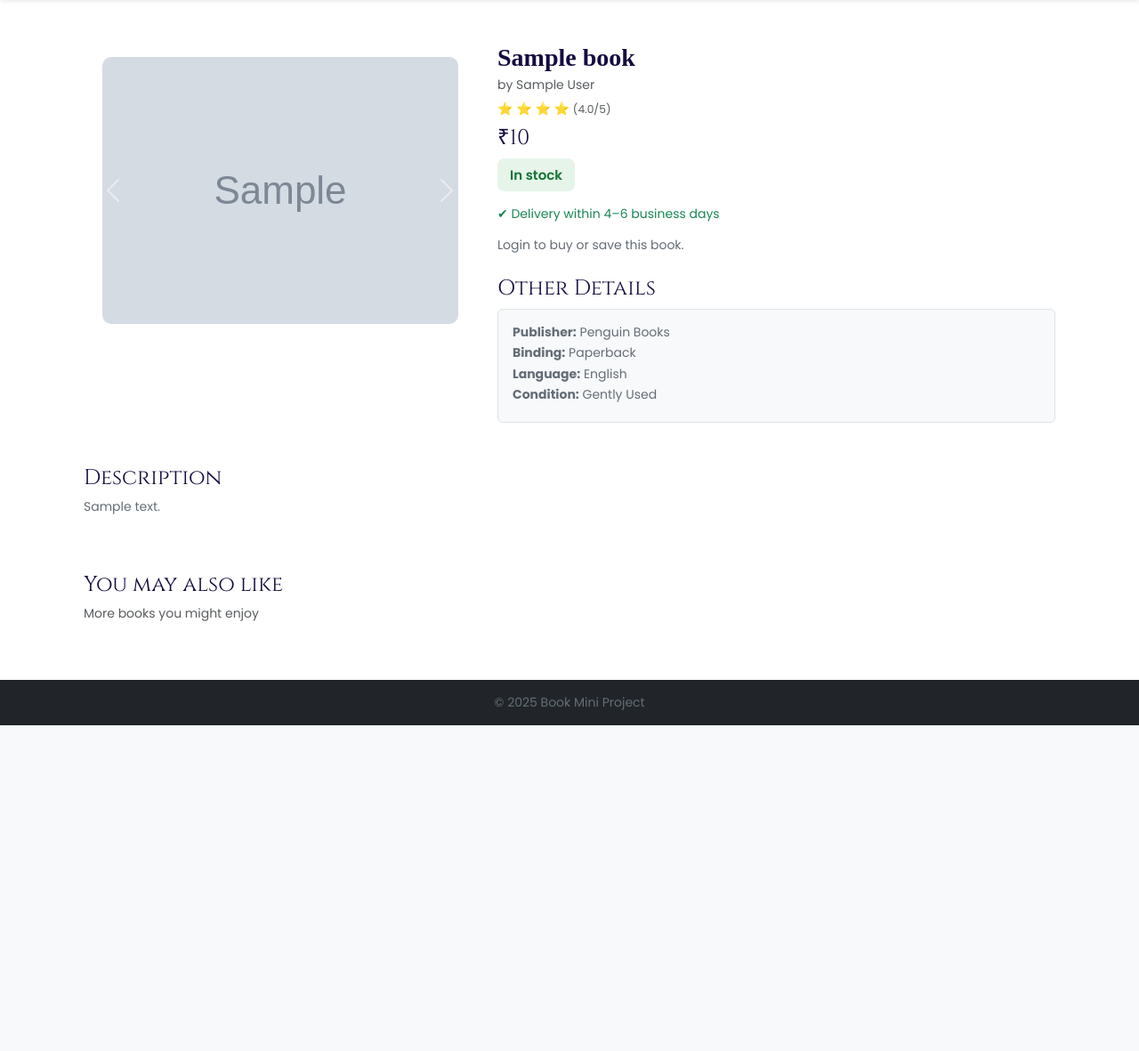
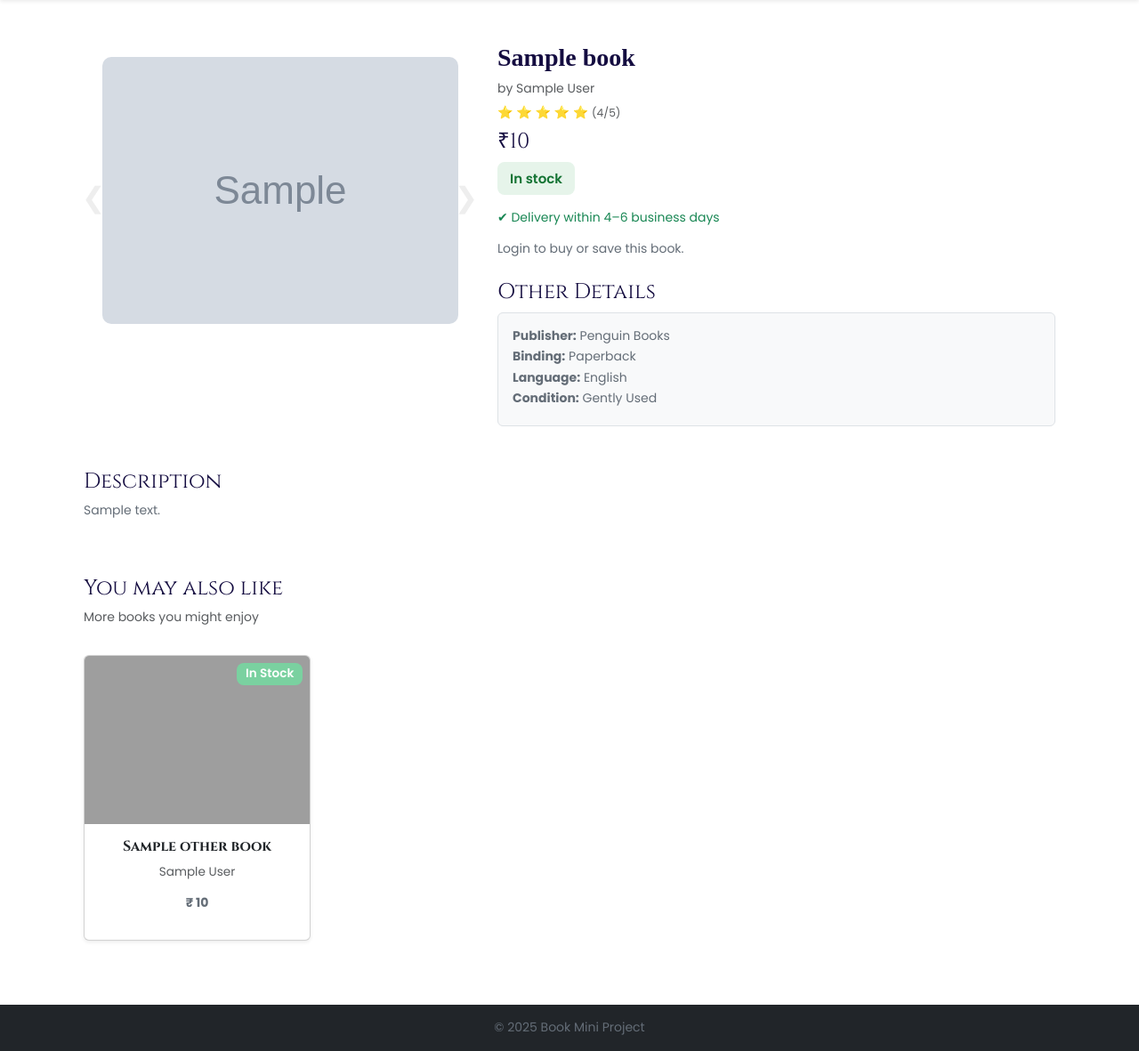
Before and after one commit to anunanda-s20/Book-mini-project, a Django app: template templates/book_app/book_detail.html in a window 1280 px wide. Shown: the part 70-1251 px from the top of the page at 89% size. Before the commit the page ends 885 px from the top, so only its background shows below. Run offline with Django 3.2, Linux system fonts and the light colour scheme; the template is opened without the code that fills it: most values are stand-ins (such as "Sample title", 1, 10 or a date in 2020); grey boxes marked "Sample" are stand-in pictures; grey boxes are pictures that could not be loaded.

Commit message:
Improve book detail page layout and carousel arrow styling

```diff
--- a/templates/book_app/book_detail.html
+++ b/templates/book_app/book_detail.html
@@ -1,21 +1,20 @@
 {% extends 'base.html' %}
+{% load static %}
+
 {% block content %}
-
 <div class="container my-5">
 
     <!-- ===== MAIN BOOK SECTION ===== -->
     <div class="row">
 
-        <!-- LEFT: BOOK IMAGES -->
+        <!-- LEFT: BOOK IMAGES (Carousel) -->
         <div class="col-md-5 d-flex justify-content-center align-items-start pt-3">
             {% if book.images.all %}
             <div id="bookCarousel" class="carousel slide w-100" data-bs-ride="carousel">
                 <div class="carousel-inner">
                     {% for image in book.images.all %}
                     <div class="carousel-item {% if forloop.first %}active{% endif %}">
-                        <img src="{{ image.image.url }}"
-                             class="d-block mx-auto"
-                             alt="{{ book.title }}">
+                        <img src="{{ image.image.url }}" class="d-block mx-auto carousel-hover" alt="{{ book.title }}">
                     </div>
                     {% endfor %}
                 </div>
@@ -29,24 +28,28 @@
                 </button>
             </div>
             {% else %}
-            <!-- Show placeholder if no image -->
-            <img src="https://via.placeholder.com/400x600"
-                 class="img-fluid rounded"
-                 alt="No image available">
+            <img src="https://via.placeholder.com/400x600" class="img-fluid rounded" alt="No image available">
             {% endif %}
         </div>
 
         <!-- RIGHT: BOOK DETAILS -->
         <div class="col-md-7">
-
             <!-- Title & Author -->
-            <h2 class="mb-1">{{ book.title }}</h2>
+            <h2 class="mb-2">{{ book.title }}</h2>
             <p class="text-muted mb-2">by {{ book.author }}</p>
 
-            <!-- Rating -->
-            <p class="mb-2">⭐ ⭐ ⭐ ⭐ <small class="text-muted">(4.0/5)</small></p>
+            <!-- Dynamic Rating -->
+            <p class="mb-2">
+                {% for i in "12345"|slice:":book.rating"|make_list %}
+                    ⭐
+                {% endfor %}
+                {% for i in "12345"|slice:"book.rating:"|make_list %}
 
-            <!-- Price -->
+                {% endfor %}
+                <small class="text-muted">({{ book.rating }}/5)</small>
+            </p>
+
+            <!-- Price (special font kept) -->
             <h4 class="mb-2">₹{{ book.price }}</h4>
 
             <!-- Stock status -->
@@ -63,30 +66,15 @@
 
             <!-- ===== ACTION BUTTONS ===== -->
             {% if user.is_authenticated %}
-                <!-- Add to cart button -->
-                <a href="{% url 'add_to_cart' book.id %}"
-                   class="btn btn-primary me-2 mb-2">
-                    Add to Cart
-                </a>
+                <a href="{% url 'add_to_cart' book.id %}" class="btn btn-primary me-2 mb-2">Add to Cart</a>
 
-                <!-- Wishlist logic -->
                 {% if is_wishlisted %}
-                    <!-- Disable if already wishlisted -->
-                    <button class="btn btn-danger mb-2" disabled>
-                        ❤ Already in Wishlist
-                    </button>
+                    <button class="btn btn-danger mb-2" disabled>❤ Already in Wishlist</button>
                 {% else %}
-                    <!-- Show add to wishlist -->
-                    <a href="{% url 'add_to_wishlist' book.id %}"
-                       class="btn btn-outline-danger mb-2">
-                        ❤ Add to Wishlist
-                    </a>
+                    <a href="{% url 'add_to_wishlist' book.id %}" class="btn btn-outline-danger mb-2">❤ Add to Wishlist</a>
                 {% endif %}
             {% else %}
-                <!-- Ask user to login -->
-                <p class="mt-2 mb-2">
-                    <a href="{% url 'login' %}">Login</a> to buy or save this book.
-                </p>
+                <p class="mt-2 mb-2"><a href="{% url 'login' %}">Login</a> to buy or save this book.</p>
             {% endif %}
 
             <!-- Other Details -->
@@ -117,12 +105,85 @@
 
     <!-- ===== YOU MAY ALSO LIKE ===== -->
     <div class="row mt-5">
-        <div class="col">
-            <h4 class="mb-2">You may also like</h4>
+        <div class="col-12 mb-3">
+            <h4>You may also like</h4>
             <p class="text-muted">More books you might enjoy</p>
         </div>
+
+        {% for other_book in suggested_books %}
+        <div class="col-xl-3 col-lg-4 col-md-6 col-sm-6 mb-4">
+            <div class="card h-100 text-center shadow-sm position-relative">
+                <!-- Stock badge -->
+                {% if other_book.stock == 0 %}
+                    <span class="badge stock out-stock position-absolute top-0 end-0 m-2">Out of stock</span>
+                {% elif other_book.stock <= 3 %}
+                    <span class="badge stock low-stock position-absolute top-0 end-0 m-2">Few Left</span>
+                {% else %}
+                    <span class="badge stock in-stock position-absolute top-0 end-0 m-2">In Stock</span>
+                {% endif %}
+
+                <!-- Book image -->
+                <a href="{% url 'book_detail' other_book.id %}">
+                    {% with other_book.images.first as img %}
+                        {% if img %}
+                            <img src="{{ img.image.url }}" class="card-img-top" alt="{{ other_book.title }}">
+                        {% else %}
+                            <img src="{% static 'book_app/images/default-book.png' %}" class="card-img-top" alt="No image">
+                        {% endif %}
+                    {% endwith %}
+                </a>
+
+                <!-- Book details -->
+                <div class="card-body">
+                    <h5 class="card-title">{{ other_book.title }}</h5>
+                    <p class="text-muted">{{ other_book.author }}</p>
+                    <p class="fw-bold">₹ {{ other_book.price }}</p>
+                </div>
+            </div>
+        </div>
+        {% empty %}
+            <p class="text-center text-muted">No recommendations available.</p>
+        {% endfor %}
     </div>
 
 </div>
 
+<!-- ========================= -->
+<!-- STYLES -->
+<!-- ========================= -->
+<style>
+/* Hover effect for carousel images */
+.carousel-hover {
+    transition: transform 0.3s ease;
+}
+.carousel-hover:hover {
+    transform: scale(1.03);
+}
+
+/* Stock badges */
+.stock { font-weight: 600; font-size: 0.85rem; padding: 0.35rem 0.6rem; border-radius: 0.5rem; color: #fff; }
+.in-stock { background-color: #7AD1A0; }
+.low-stock { background-color: #F7B267; }
+.out-stock { background-color: #FF7F7F; }
+
+/* Card styling */
+.card-body h5 { font-size: 1rem; font-weight: 600; }
+.card-body p.text-muted { font-size: 0.85rem; }
+
+/* Buttons hover */
+.btn-primary:hover { background-color: #3a6e59; }
+.btn-outline-danger:hover { background-color: #f7b267; color: #fff; border-color: #f7b267; }
+
+/* Carousel arrows - ultra-light grey, no background */
+.carousel-control-prev, .carousel-control-next { width: 5%; opacity: 1 !important; z-index: 10; }
+.carousel-control-prev-icon, .carousel-control-next-icon {
+    background-image: none;
+    font-size: 2rem;
+    display: inline-block;
+    position: relative;
+}
+.carousel-control-prev-icon::before { content: '❮'; color: #eeeeee; }
+.carousel-control-next-icon::before { content: '❯'; color: #eeeeee; }
+</style>
+
 {% endblock %}
```
